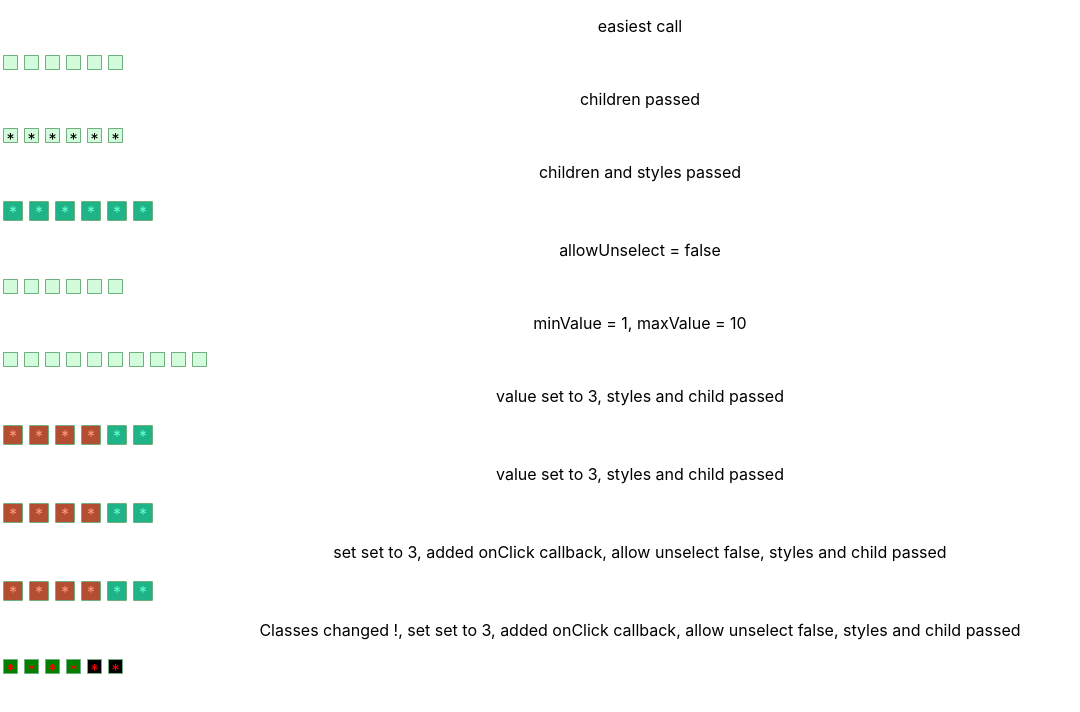
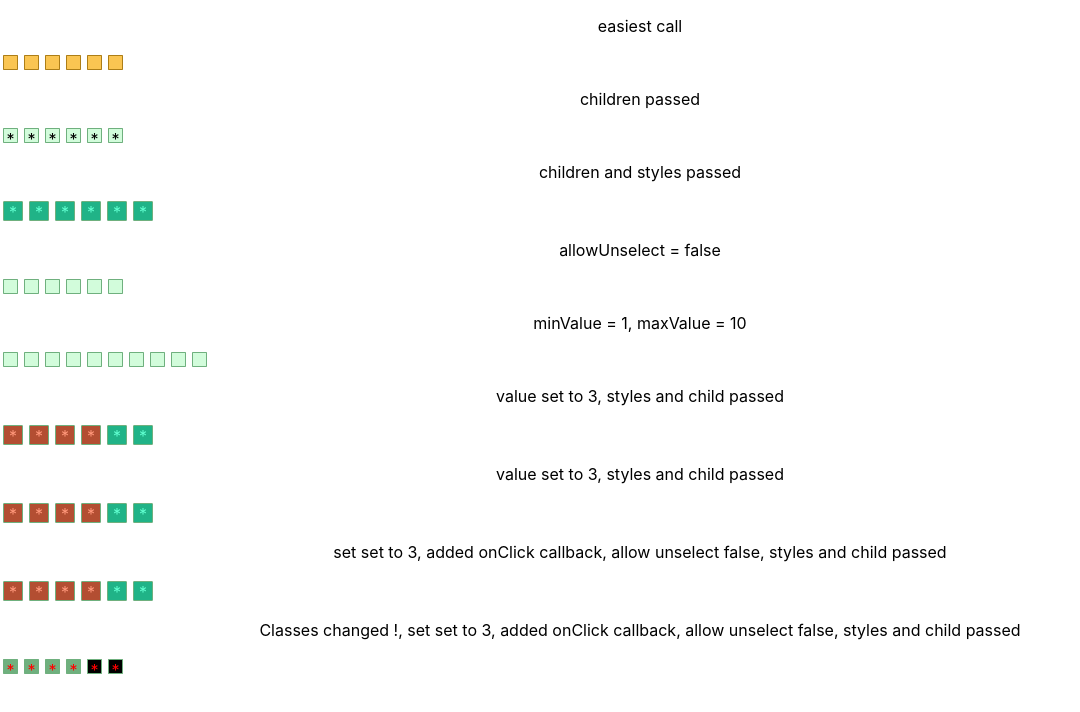
Before and after one commit to andrzejBlazejowski/rating-react-component, a React (Create React App) app: page / in a window 1280 px wide. Shown: the top 712 px of the page, without its empty margins (0-1080 px from the left). Built offline with nearby package versions, Linux system fonts and the light colour scheme.

Commit message:
refactoring styles

```diff
--- a/src/App.js
+++ b/src/App.js
@@ -10,7 +10,6 @@ function App() {
     width: "20px",
     height: "20px"
   };
-
   let containerActiveStyles = {
     width: "20px",
     height: "20px"
@@ -31,7 +30,7 @@ function App() {
   return (
     <div className="App">
       <p>easiest call</p>
-      <Rating />
+      <Rating theme="gold" />
       <p>children passed</p>
       <Rating>*</Rating>
       <p>children and styles passed</p>
--- a/src/Components/Rating/RateItem/RateItem.js
+++ b/src/Components/Rating/RateItem/RateItem.js
@@ -3,14 +3,14 @@ import React from "react";
 import classes from "./RateItem.module.scss";
 
 const rateItem = props => {
-  const itemClasses = [props.itemClass, classes.rating__item];
-  const containerClasses = [classes.rating__container];
+  const itemClasses = [props.itemClass, classes.item];
+  const containerClasses = [classes.container];
   let containerStyles = {};
   let itemStyles = {};
 
   if (props.active) {
-    containerClasses.push(classes["rating__container--active"]);
-    itemClasses.push(classes["rating__item--active"], props.itemActiveClass);
+    containerClasses.push(classes.active);
+    itemClasses.push(classes.active, props.itemActiveClass);
     if (props.itemActiveStyles) {
       itemStyles = props.itemActiveStyles;
     }
@@ -24,6 +24,11 @@ const rateItem = props => {
     if (props.containerStyles) {
       containerStyles = props.containerStyles;
     }
+  }
+
+  if (props.theme) {
+    containerClasses.push(classes[props.theme]);
+    itemClasses.push(classes[props.theme]);
   }
 
   return (
--- a/src/Components/Rating/RateItem/RateItem.module.scss
+++ b/src/Components/Rating/RateItem/RateItem.module.scss
@@ -1,12 +1,22 @@
-.rating {
-  &__container {
+@mixin addRateItemTheme($color, $activeColor, $name) {
+  &.#{$name} {
+    background-color: $color;
+    border: 1px solid $activeColor;
+
+    &.active {
+      background-color: $activeColor;
+    }
+  }
+}
+
+.container {
   width: 15px;
   height: 15px;
   padding: 3px;
   cursor: pointer;
 }
 
-  &__item {
+.item {
   display: block;
   width: 100%;
   height: 100%;
@@ -16,8 +26,10 @@
   background: #d2fcdb;
   border: 1px solid #6fb07e;
 
-    &--active {
+  &.active {
     background-color: #6fb07e;
   }
+
+  @include addRateItemTheme(#6ea1ff, #2857ad, "blue");
+  @include addRateItemTheme(#fac552, #ad7e17, "gold");
 }
-}
--- a/src/Components/Rating/Rating.js
+++ b/src/Components/Rating/Rating.js
@@ -14,6 +14,7 @@ const Rating = props => {
     allowUnselect = true,
     itemClass = "rating__item",
     itemActiveClass = "rating__item--active", // nie możesz przekazać booleana? w sensie że jak ? przekazujesz czy jest aktywny i wtedy doajesz klase? tak robię. tylko to można przekazac z app.js
+    theme = "",
     itemStyles = {},
     itemActiveStyles = {},
     containerStyles = {},
@@ -52,6 +53,7 @@ const Rating = props => {
         itemActiveStyles={itemActiveStyles}
         containerStyles={containerStyles}
         containerActiveStyles={containerActiveStyles}
+        theme={theme}
       >
         {props.children}
       </RateItem>
```
Lines whose indentation alone changed are shown as unchanged.
